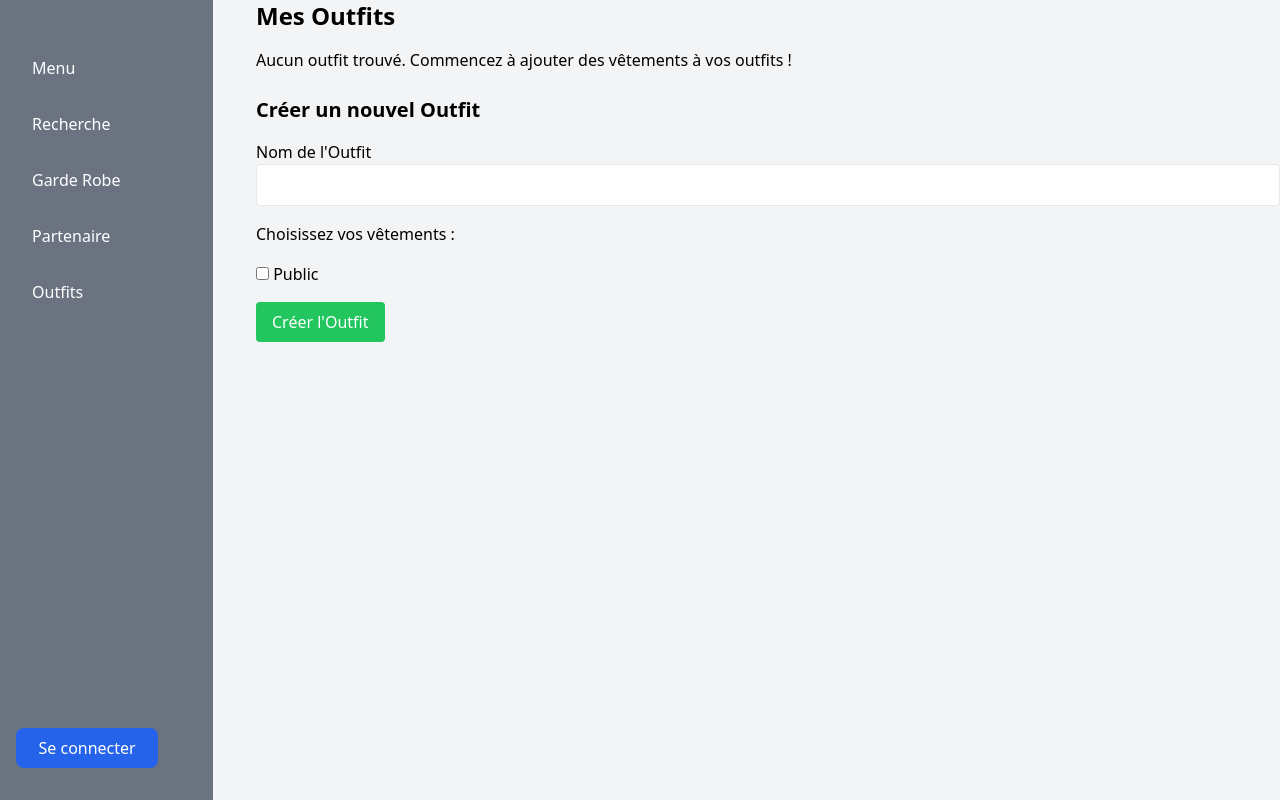
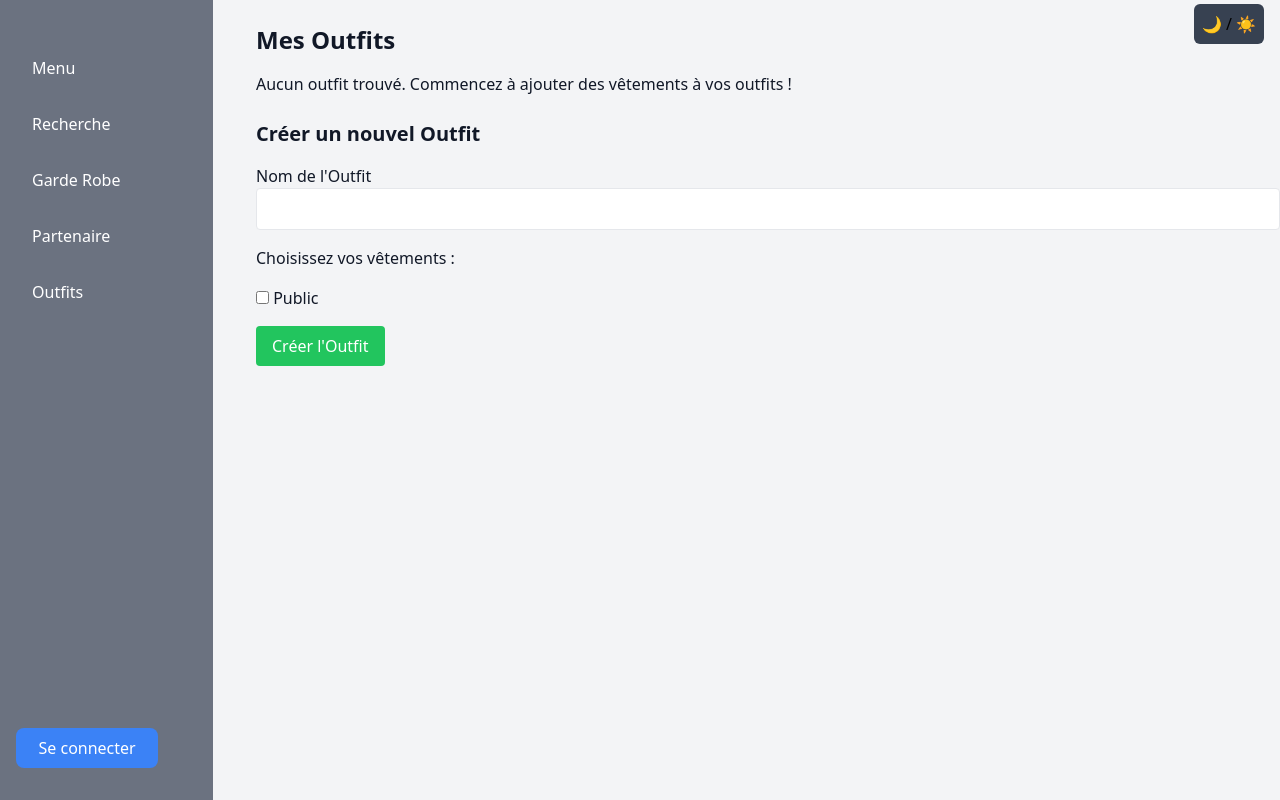
Before and after one commit to YouriEmm/shape-of-you, a Symfony app: template templates/outfits.html.twig in a window 1280 px wide. Run offline with Twig, Linux system fonts and the light colour scheme; the template is opened without the code that fills it, so the values that code supplies are empty; style sheets or scripts are compiled from the project's sources; some libraries are stand-ins or nearby versions.

Commit message:
Dark theme

```diff
--- a/tailwind.config.js
+++ b/tailwind.config.js
@@ -1,5 +1,6 @@
 /** @type {import('tailwindcss').Config} */
 module.exports = {
+    darkMode: 'class',
     content: [
         "./assets/**/*.js",
         "./templates/**/*.html.twig",
--- a/templates/base.html.twig
+++ b/templates/base.html.twig
@@ -6,14 +6,39 @@
     <title>Clothing Detection</title>
     <link rel="stylesheet" href="{{ asset('build/tailwind.css') }}">
 </head>
-<body class="bg-gray-100 flex">
+<body class="bg-gray-100 text-gray-900 dark:bg-gray-900 dark:text-white transition-colors duration-300 flex">
+
+    <button id="theme-toggle" class="absolute top-1 right-4 px-2 py-2 bg-gray-700 text-black rounded-md dark:bg-gray-200 dark:text-white">
+        🌙 / ☀️
+    </button>
 
     {% include 'sidebar.html.twig' %}
 
-    <div class="fmd:w-2/12 ml-auto ml-8/12 md:w-4/5">
+    <div class="fmd:w-2/12 ml-auto ml-8/12 md:w-4/5 mt-6">
         {% block body %}
         {% endblock %}
     </div>
 
+    <script>
+        const themeToggle = document.getElementById("theme-toggle");
+        const htmlElement = document.documentElement;
+
+        if (localStorage.getItem("theme") === "dark") {
+            htmlElement.classList.add("dark");
+        } else {
+            htmlElement.classList.remove("dark");
+        }
+
+        themeToggle.addEventListener("click", () => {
+            htmlElement.classList.toggle("dark");
+
+            if (htmlElement.classList.contains("dark")) {
+                localStorage.setItem("theme", "dark");
+            } else {
+                localStorage.setItem("theme", "light");
+            }
+        });
+    </script>
+
 </body>
 </html>
--- a/templates/outfits.html.twig
+++ b/templates/outfits.html.twig
@@ -3,70 +3,69 @@
 {% extends 'base.html.twig' %}
 
 {% block body %}
-    <h1 class="text-2xl font-bold mb-4">Mes Outfits</h1>
+    <h1 class="text-2xl font-bold mb-4 dark:text-white">Mes Outfits</h1>
 
     {% if outfits is not empty %}
         <div class="grid grid-cols-1 sm:grid-cols-2 lg:grid-cols-3 gap-6">
             {% for outfit in outfits %}
-                <div class="border p-4 rounded-lg shadow-lg bg-white">
-                    <h2 class="text-lg font-semibold">{{ outfit.name }}</h2>
-                    <p class="text-gray-600">Créé le: {{ outfit.createdAt|date('d/m/Y') }}</p>
-                    <p class="text-gray-600">Statut : {{ outfit.public ? 'Public' : 'Privé' }}</p>
+                <div class="border p-4 rounded-lg shadow-lg bg-white dark:bg-gray-800 dark:text-gray-300">
+                    <h2 class="text-lg font-semibold dark:text-white">{{ outfit.name }}</h2>
+                    <p class="text-gray-600 dark:text-gray-400">Créé le: {{ outfit.createdAt|date('d/m/Y') }}</p>
+                    <p class="text-gray-600 dark:text-gray-400">Statut : {{ outfit.public ? 'Public' : 'Privé' }}</p>
 
                     <div class="mt-4">
                         <ul class="space-y-4">
                             {% for clothing in outfit.items %}
-                                <li class="bg-gray-100 p-2 rounded flex items-center">
+                                <li class="bg-gray-100 dark:bg-gray-700 p-2 rounded flex items-center">
                                     {% if clothing.image %}
                                         <img src="{{ asset(clothing.image) }}" alt="{{ clothing.name }}" class="w-[100px] h-[100px] object-cover mr-4">
                                     {% endif %}
 
                                     <div>
-                                        <strong>{{ clothing.name }}</strong><br>
+                                        <strong class="dark:text-white">{{ clothing.name }}</strong><br>
 
-                                        <span>
+                                        <span class="dark:text-gray-300">
                                             {% for category in clothing.categories %}
                                                 {{ category.name }}{% if not loop.last %}, {% endif %}
                                             {% endfor %}
                                         </span><br>
-
                                     </div>
                                 </li>
                             {% endfor %}
                         </ul>
                     </div>
-
                 </div>
             {% endfor %}
         </div>
     {% else %}
-        <p>Aucun outfit trouvé. Commencez à ajouter des vêtements à vos outfits !</p>
+        <p class="dark:text-gray-300">Aucun outfit trouvé. Commencez à ajouter des vêtements à vos outfits !</p>
     {% endif %}
 
-    <h2 class="text-xl font-semibold mt-6 mb-4">Créer un nouvel Outfit</h2>
+    <h2 class="text-xl font-semibold mt-6 mb-4 dark:text-white">Créer un nouvel Outfit</h2>
     <form action="{{ path('create_outfit') }}" method="POST" class="space-y-4">
         <div>
-            <label for="name" class="block">Nom de l'Outfit</label>
-            <input type="text" name="name" id="name" required class="p-2 w-full border rounded">
+            <label for="name" class="block dark:text-white">Nom de l'Outfit</label>
+            <input type="text" name="name" id="name" required class="p-2 w-full border rounded dark:bg-gray-700 dark:text-white dark:border-gray-600">
         </div>
 
         <div>
-            <h3 class="font-medium">Choisissez vos vêtements :</h3>
+            <h3 class="font-medium dark:text-white">Choisissez vos vêtements :</h3>
             {% for item in clothingItems %}
                 <div>
                     <input type="checkbox" name="items[]" value="{{ item.id }}" id="item-{{ item.id }}">
-                    <label for="item-{{ item.id }}">{{ item.name }}</label>
+                    <label for="item-{{ item.id }}" class="dark:text-gray-300">{{ item.name }}</label>
                 </div>
             {% endfor %}
         </div>
 
-
         <div>
             <input type="checkbox" name="public" id="public">
-            <label for="public">Public</label>
+            <label for="public" class="dark:text-gray-300">Public</label>
         </div>
 
-        <button type="submit" class="mt-4 bg-green-500 text-white px-4 py-2 rounded">Créer l'Outfit</button>
+        <button type="submit" class="mt-4 bg-green-500 dark:bg-green-600 text-white px-4 py-2 rounded hover:bg-green-600 dark:hover:bg-green-500">
+            Créer l'Outfit
+        </button>
     </form>
 
 {% endblock %}
--- a/templates/sidebar.html.twig
+++ b/templates/sidebar.html.twig
@@ -1,26 +1,26 @@
-<div class="md:w-2/12 bg-gray-500 text-white h-screen fixed">
+<div class="md:w-2/12 bg-gray-500 text-white dark:bg-gray-800 dark:text-white h-screen fixed">
     <div class="md:hidden fixed top-0.5 left-0.5 z-50">
-        <button class="text-black p-4" id="sidebar-toggle">
+        <button class="text-black dark:text-white p-4" id="sidebar-toggle">
             <svg xmlns="http://www.w3.org/2000/svg" fill="none" viewBox="0 0 24 24" stroke="currentColor" class="h-6 w-6">
                 <path stroke-linecap="round" stroke-linejoin="round" stroke-width="2" d="M4 6h16M4 12h16M4 18h16"></path>
             </svg>
         </button>
     </div>
 
-    <div class="sidebar bg-gray-500 h-full p-4 hidden md:block">
+    <div class="sidebar bg-gray-500 dark:bg-gray-800 h-full p-4 hidden md:block">
 
         <nav class="space-y-6">
             <ul class="space-y-4 mt-8">
-                <li><a href="{{ path('home') }}" class="block px-4 py-2 text-white hover:bg-gray-700 rounded">Menu</a></li>
-                <li><a href="{{ path('public_outfits')}}" class="block px-4 py-2 text-white hover:bg-gray-700 rounded">Recherche</a></li>
-                <li><a href="{{ path('wardrobe_list') }}" class="block px-4 py-2 text-white hover:bg-gray-700 rounded">Garde Robe</a></li>
-                <li><a href="#" class="block px-4 py-2 text-white hover:bg-gray-700 rounded">Partenaire</a></li>
-                <li><a href="{{ path('outfits_list') }}" class="block px-4 py-2 text-white hover:bg-gray-700 rounded">Outfits</a></li>
+                <li><a href="{{ path('home') }}" class="block px-4 py-2 text-white hover:bg-gray-700 dark:hover:bg-gray-600 rounded">Menu</a></li>
+                <li><a href="{{ path('public_outfits')}}" class="block px-4 py-2 text-white hover:bg-gray-700 dark:hover:bg-gray-600 rounded">Recherche</a></li>
+                <li><a href="{{ path('wardrobe_list') }}" class="block px-4 py-2 text-white hover:bg-gray-700 dark:hover:bg-gray-600 rounded">Garde Robe</a></li>
+                <li><a href="#" class="block px-4 py-2 text-white hover:bg-gray-700 dark:hover:bg-gray-600 rounded">Partenaire</a></li>
+                <li><a href="{{ path('outfits_list') }}" class="block px-4 py-2 text-white hover:bg-gray-700 dark:hover:bg-gray-600 rounded">Outfits</a></li>
             </ul>
         </nav>
 
         {% if app.user is not null %}
-            <div class="text-white text-left py-4">
+            <div class="text-white dark:text-gray-300 text-left py-4">
                 Nom : {{ app.user.name }}
             </div>
         {% endif %}
@@ -28,13 +28,13 @@
         <div class="absolute bottom-8 w-full">
             {% if app.user is null %}
                 <a href="{{ path('app_login') }}">
-                    <button class="w-2/3 bg-blue-600 text-white py-2 rounded-lg" id="login-btn">
+                    <button class="w-2/3 bg-blue-500 text-white py-2 rounded-lg" id="login-btn">
                         Se connecter
                     </button>
                 </a>
             {% else %}
                 <form action="{{ path('app_logout') }}" method="POST">
-                    <button type="submit" class="w-2/3 bg-red-600 text-white py-2 rounded-lg">
+                    <button type="submit" class="w-2/3 bg-red-500 text-white py-2 rounded-lg">
                         Se déconnecter
                     </button>
                 </form>
```
Also changed, not shown: templates/detection.html.twig (+24 -15 lines), templates/public_outfits.html.twig (+16 -12 lines), templates/wardRobe.html.twig (+4 -4 lines).
